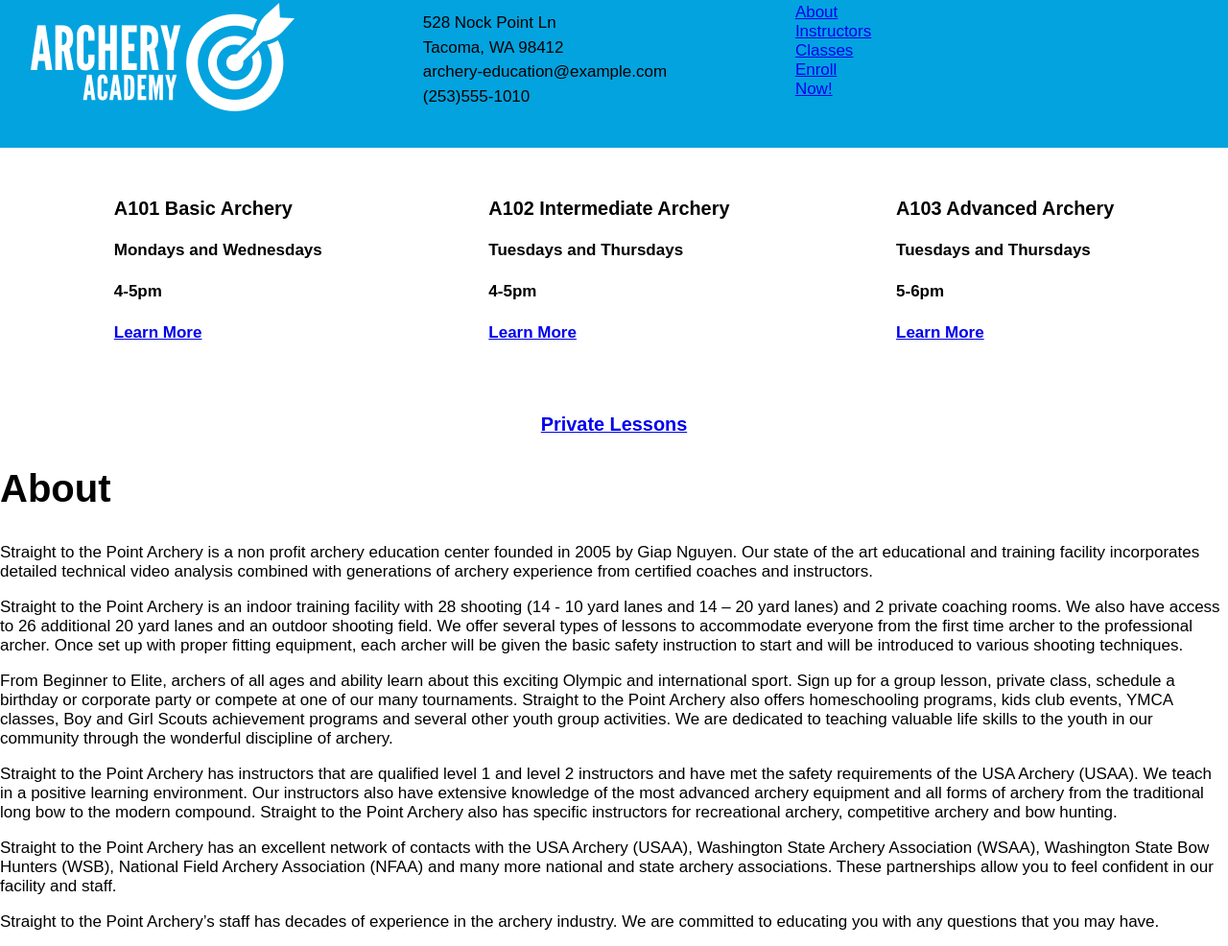
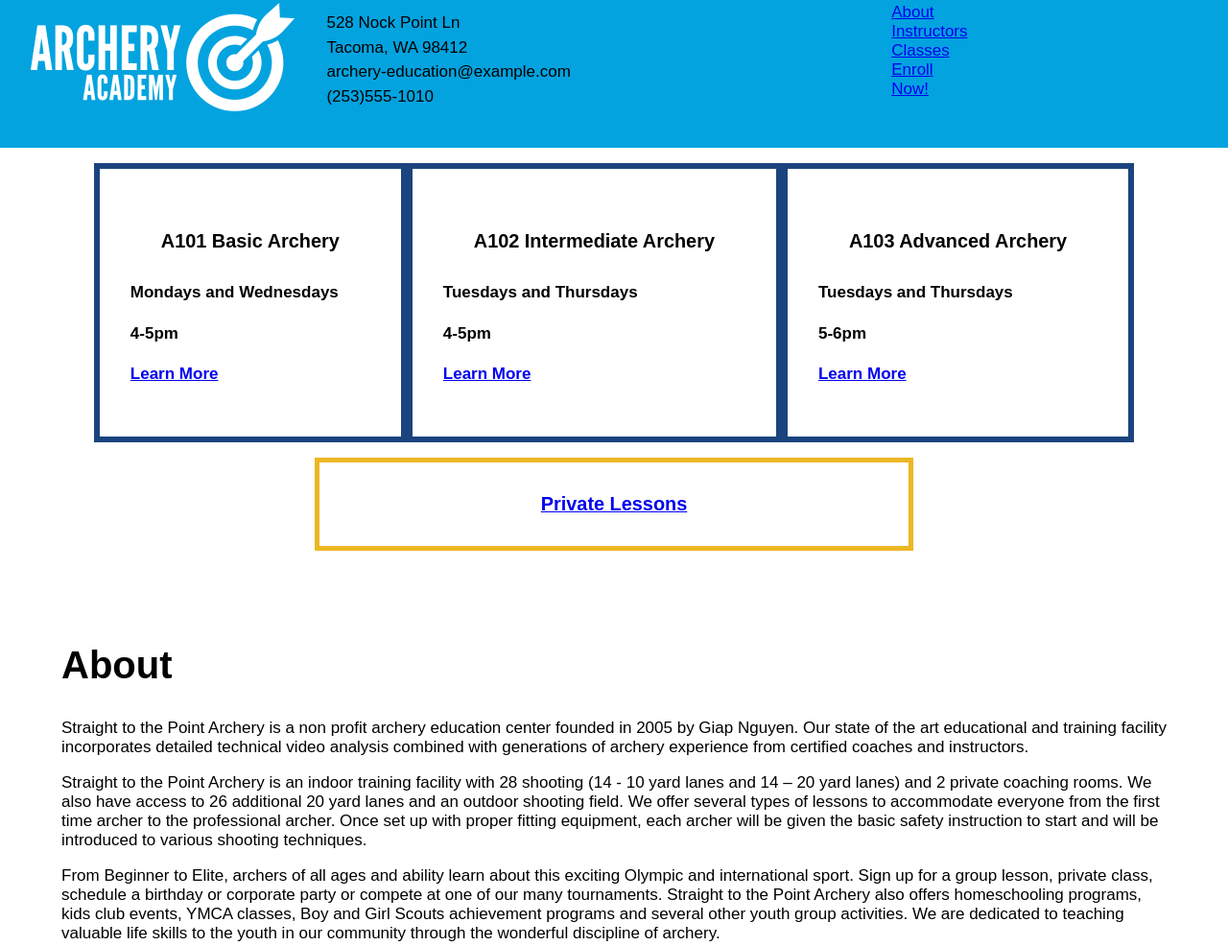
Before and after one commit to lrelos911/arch-project, a plain HTML site: page index.html in a window 1280 px wide. Shown: the part 29-1015 px from the top of the page at 96% size. Drawn offline with Linux system fonts and the light colour scheme; grey boxes are pictures that could not be loaded.

Commit message:
Updated css file

```diff
--- a/index.html
+++ b/index.html
@@ -56,7 +56,6 @@
       <iframe width="560" height="315"
         src="https://www.youtube.com/embed/5_c6K_DYpRU"
         title="YouTube video player"
-        frameborder="0"
         allow="accelerometer;
           autoplay;
           clipboard-write;
--- a/styles/stylesheet.css
+++ b/styles/stylesheet.css
@@ -13,6 +13,7 @@ h2 {
 }
 h3 {
   font-weight: bold;
+  margin: 2rem;
 }
 header {
   background-color: rgb(3, 163, 223);
@@ -20,7 +21,6 @@ header {
   padding: 2rem;
 }
 header img {
-  width: 16.66%
   grid-column: 1/1;
 }
 header .contact-info {
@@ -29,21 +29,45 @@ header .contact-info {
   line-height: 0.5
 }
 header nav {
-  grid-column: 3/3;
+  grid-column: 12/12;
   float: right;
   width: 16%;
 }
 .flex-box {
-  padding: 2rem;
   display: flex;
   flex-direction: row;
-  justify-content: space-around;
+  justify-content: center;
+  align-items: center;
+  padding: 1rem;
   align-content: center;
 }
+.class-home {
+  padding: 2rem;
+  border: 6px solid rgb(27,68,127);
+}
 .lesson-home {
+  margin-left: auto;
+  margin-right: auto;
+  width: 48%;
+  border: 5px solid rgb(236,183,34);
   text-align: center;
 }
 footer {
   background-image: url("../img/footerImage.jpg");
   padding: 2rem;
 }
+section {
+  margin: 2rem;
+  padding: 2rem;
+}
+.instructor-blurb {
+  display: grid;
+  margin: 2rem;
+}
+.instructor-blurb img {
+  grid-column: 1/1;
+}
+.instructor-blurb .instructor-profile {
+  grid-column: 2/12;
+  margin: 2rem;
+}
```
